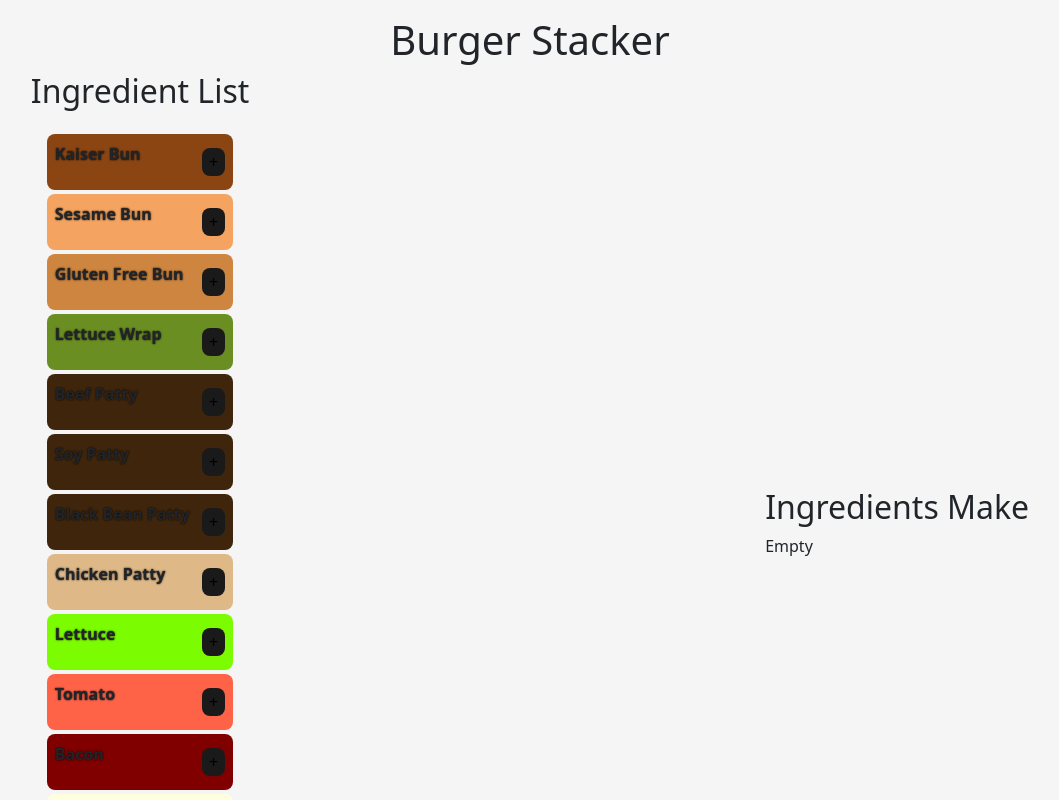
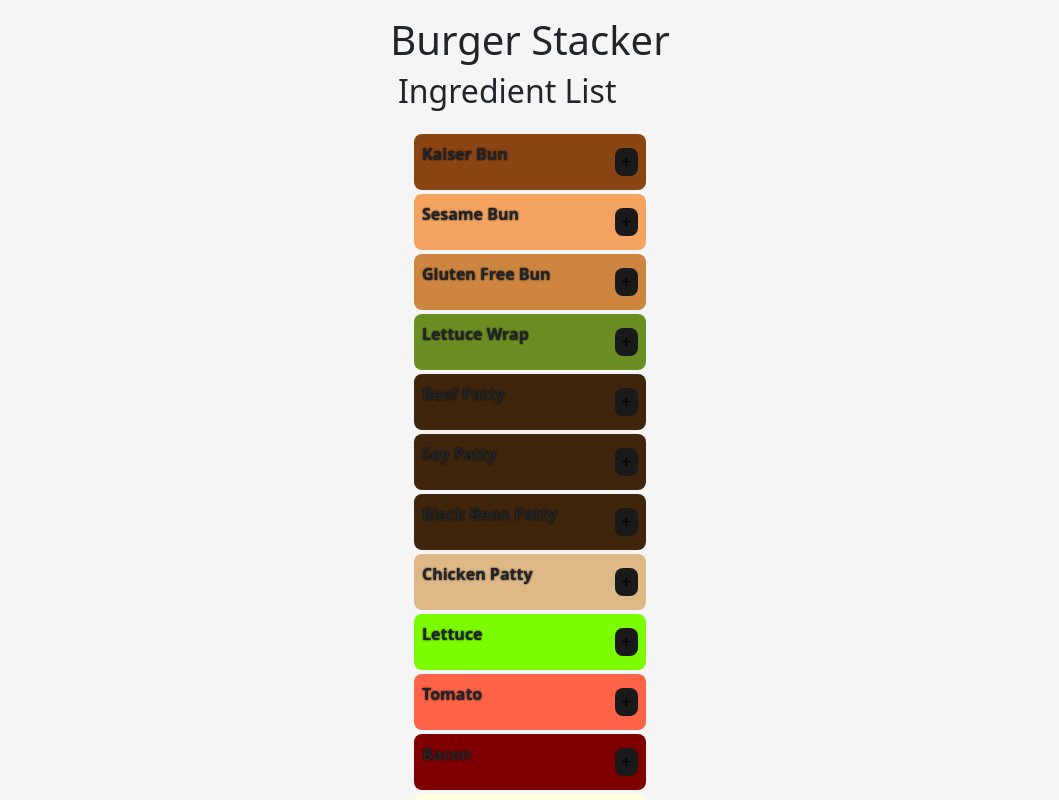
Before and after one commit to Jynnmei/lifting-state-in-react-lab, a React (Vite) app: page / in a window 1280 px wide. Shown: the whole page, without its empty margins (110-1169 px from the left). Built offline with nearby package versions, Linux system fonts and the light colour scheme.

Commit message:
Update BurgerStack.jsx

```diff
--- a/src/components/BurgerStack.jsx
+++ b/src/components/BurgerStack.jsx
@@ -19,15 +19,13 @@ const BurgerStack = () => {
     { name: "Swiss Cheese", color: "#F1E1A8" },
   ];
 
-  // const [ingredientsChart, setIngredientsChart] =
-  //   useState(availableIngredients);
   const [ingredientsMake, setIngredientsMake] = useState([]);
 
   const handleAddItem = (item) => {
     setIngredientsMake([...ingredientsMake, item]);
   };
 
-  const handleRemoveItem = (item) => {
+  const handleRemoveItem = (indexToRemove) => {
     setIngredientsMake(
       ingredientsMake.filter((_, index) => index !== indexToRemove)
     );
@@ -36,7 +34,26 @@ const BurgerStack = () => {
   return (
     <main>
       <h1>Burger Stacker</h1>
-      <section className="selection">
+
+      <div className="top-row">
+        <div className="ingredient-list">
+          <h2>Ingredient List</h2>
+          <IngredientList
+            ingredient={availableIngredients}
+            handleAddItem={handleAddItem}
+          />
+        </div>
+
+        <div className="ingredients-make">
+          <h2>Ingredients Make</h2>
+          <IngredientList
+            ingredient={ingredientsMake}
+            handleRemoveItem={handleRemoveItem}
+          />
+        </div>
+      </div>
+
+      {/* <section className="selection">
         <IngredientList
           title="Ingredient List"
           ingredient={availableIngredients}
@@ -47,8 +64,7 @@ const BurgerStack = () => {
           ingredient={ingredientsMake}
           handleRemoveItem={handleRemoveItem}
         />
-      </section>
-      {/* <li style={{ backgroundColor: ingredient.color }}>{ingredient.name}</li> */}
+      </section> */}
     </main>
   );
 };
```
